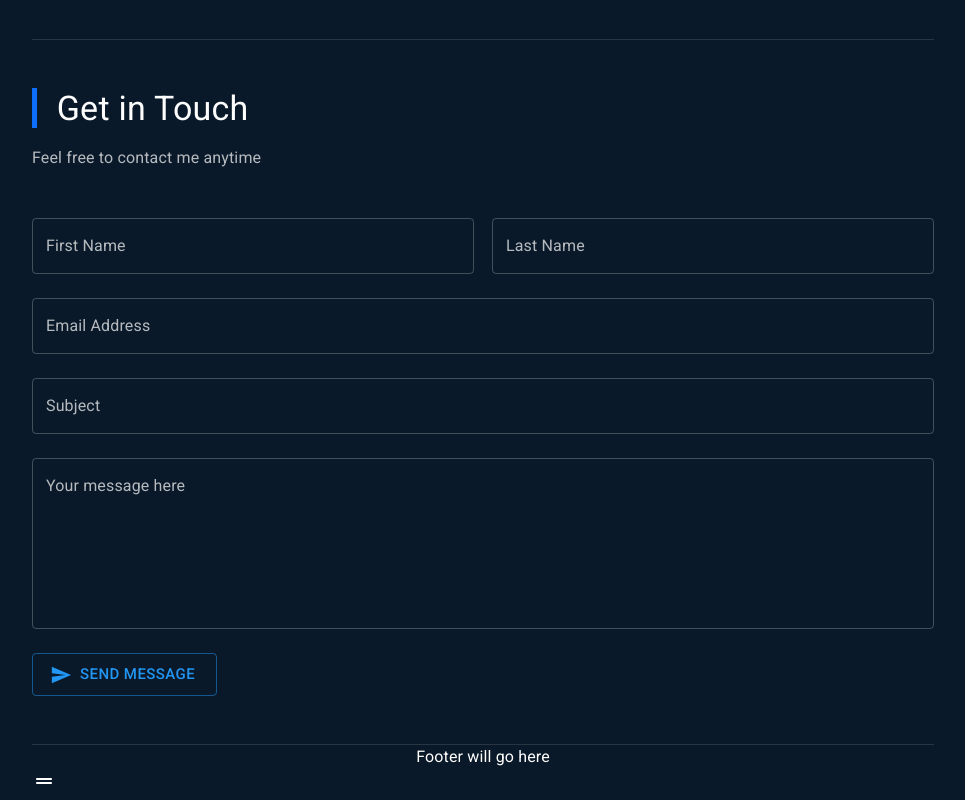
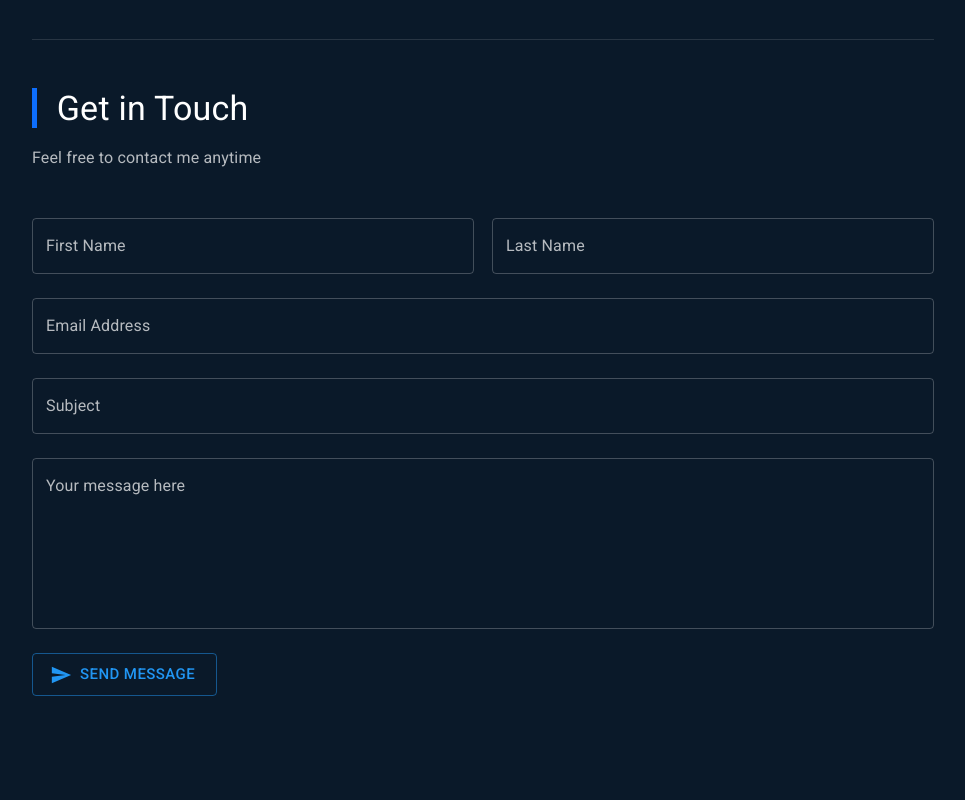
Before and after one commit to RyanBeGell/portfolio-site, a Next.js app: page / in a window 1280 px wide. Shown: the part 3183-3983 px from the top of the page, without its empty margins (298-1263 px from the left). After the commit the page ends 3927 px from the top, so only its background shows below. Built offline with nearby package versions, Linux system fonts and the light colour scheme; a web font is replaced by a local one.

Commit message:
Footer moved to layout

```diff
--- a/pages/index.tsx
+++ b/pages/index.tsx
@@ -1,17 +1,16 @@
 import AboutMe from '@/src/components/portfolio/about/AboutMe';
 import Certifications from '@/src/components/portfolio/Certifications/Certifications';
 import Contact from '@/src/components/portfolio/Contact/Contact';
+import Footer from '@/src/components/portfolio/Footer/Footer';
 import ProjectsSection from '@/src/components/portfolio/Projects/Projects';
 import RecentBlogPostsSection from '@/src/components/portfolio/RecentBlogPosts/RecentBlogPosts';
 import Skills from '@/src/components/portfolio/Skills/Skills';
 import { Box, Divider } from '@mui/material';
-import { Certificate } from 'crypto';
 import type { NextPage } from 'next';
 import { useContext } from 'react';
 import { Element } from 'react-scroll';
 import { ColorModeContext } from './_app';
-import NavDrawer
- from '@/src/components/blog/AppBar/NavDrawer';
+
 const Home: NextPage = () => {
   const { mode } = useContext(ColorModeContext);
 
@@ -27,7 +26,7 @@ const Home: NextPage = () => {
         </Element>
         <Divider />
         <Element name="certifications">
-          <Certifications/>
+          <Certifications />
         </Element>
         <Divider />
         <Element name="projects">
@@ -41,9 +40,6 @@ const Home: NextPage = () => {
         <Element name="contact">
           <Contact />
         </Element>
-        <Divider />
-        <Box className="centerFlexBox">Footer will go here</Box>
-        <NavDrawer/>
       </Box>
     </>
   );
```
